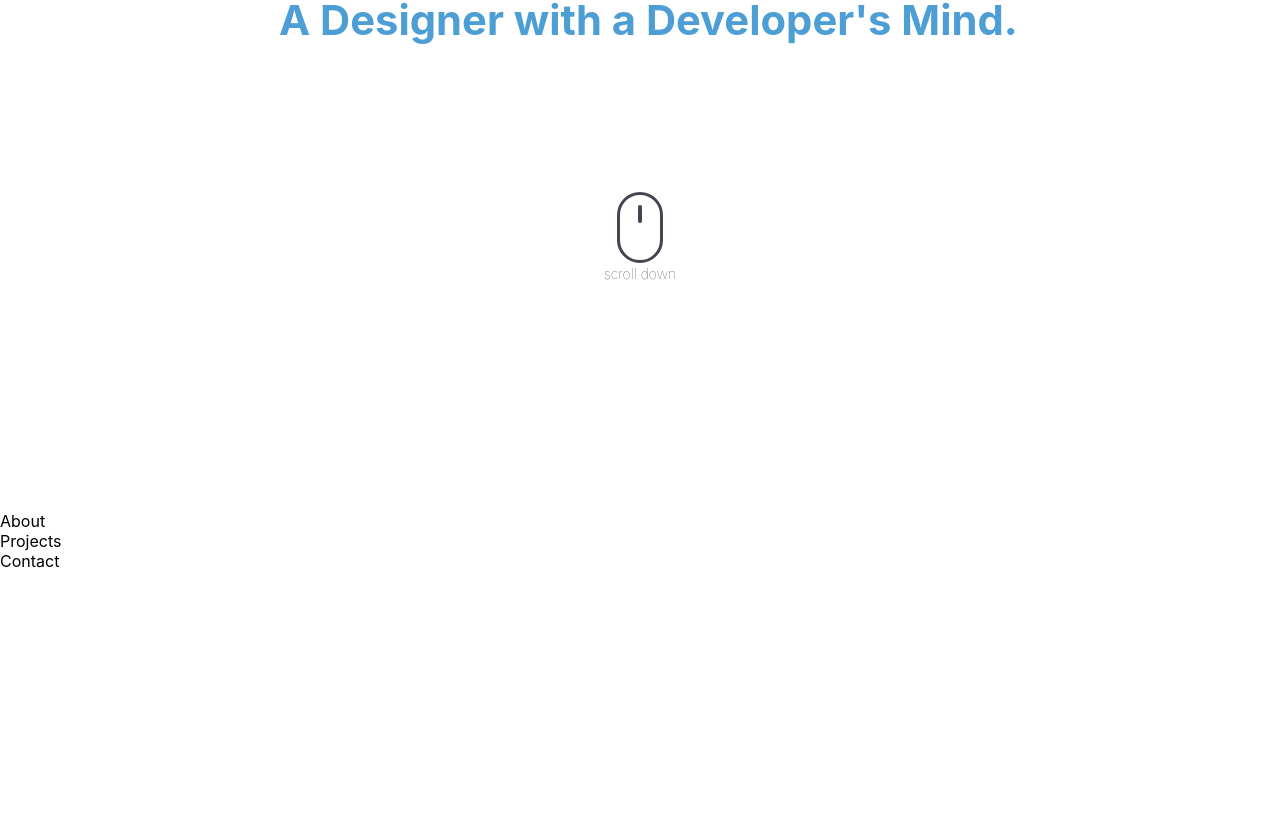
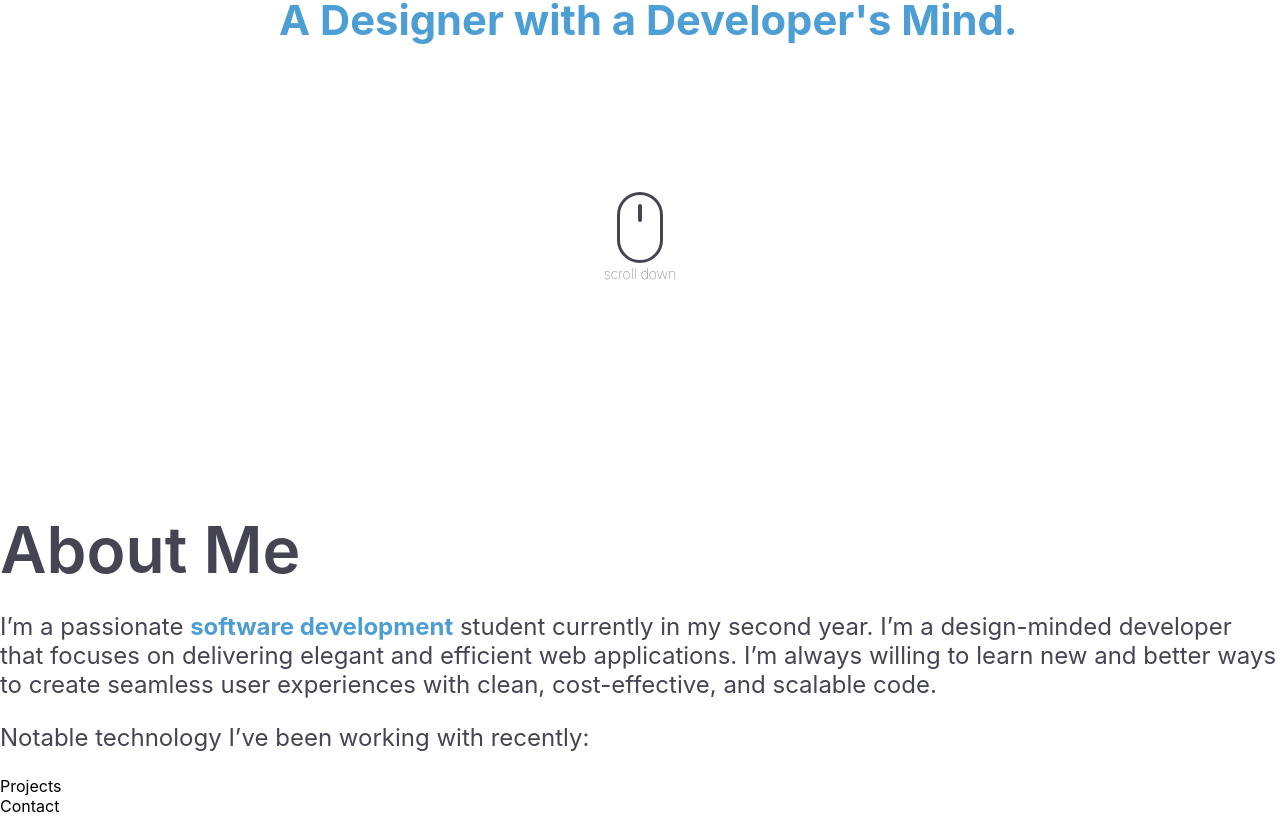
Before and after one commit to ShernanJ/Shernan-Javier, a React (Create React App) app: page / in a window 1280 px wide. Shown: the part 289-1105 px from the top of the page. Before the commit the page ends 860 px from the top, so only its background shows below. Built offline with nearby package versions, Linux system fonts and the light colour scheme.

Commit message:
Started working on content for about page

```diff
--- a/src/Components/Pages/About/About.js
+++ b/src/Components/Pages/About/About.js
@@ -1,8 +1,17 @@
 import React from 'react'
+import styled from 'styled-components';
+
+import Content from './Content/Content';
+
+const Wrapper = styled.div`
+
+`;
 
 const About = (props) => {
   return(
-    <div>About</div>
+    <Wrapper>
+      <Content />
+    </Wrapper>
   )
 }
 export default About;
--- /dev/null
+++ b/src/Components/Pages/About/Content/Content.js
@@ -0,0 +1,36 @@
+import React from "react";
+import styled from "styled-components";
+
+const Wrapper = styled.div``;
+
+const Text = styled.p`
+  font-size: 24px;
+  color: #444452;
+`;
+
+const Title = styled.span`
+  font-size: 64px;
+  font-weight: 600;
+  color: #444452;
+`;
+
+const Content = (props) => {
+  return (
+    <Wrapper>
+      <Title>About Me</Title>
+      <Text>
+        I’m a passionate{" "}
+        <span style={{ color: "#4C9ED4", fontWeight: "bold" }}>
+          software development
+        </span>{" "}
+        student currently in my second year. I’m a design-minded developer that
+        focuses on delivering elegant and efficient web applications. I’m always
+        willing to learn new and better ways to create seamless user experiences
+        with clean, cost-effective, and scalable code.
+      </Text>
+      <Text>Notable technology I’ve been working with recently:</Text>
+    </Wrapper>
+  );
+};
+
+export default Content;
```
